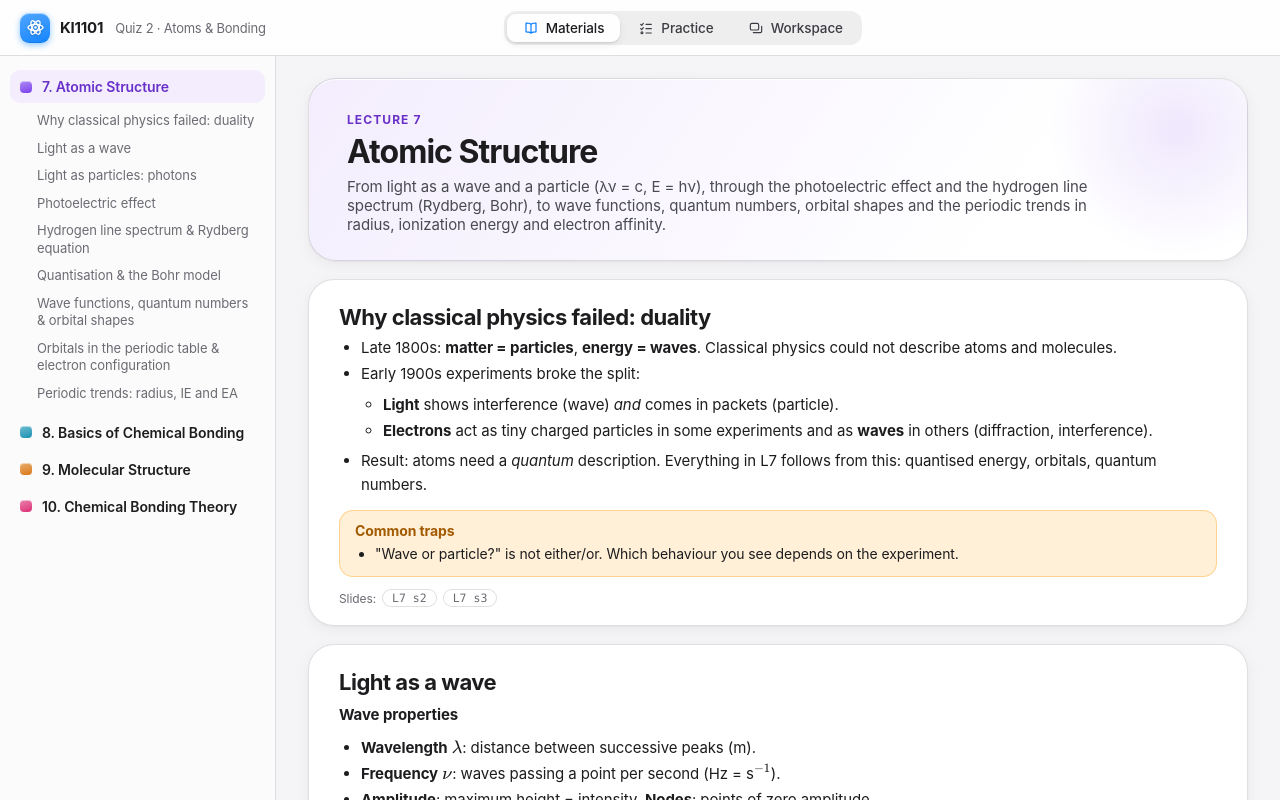
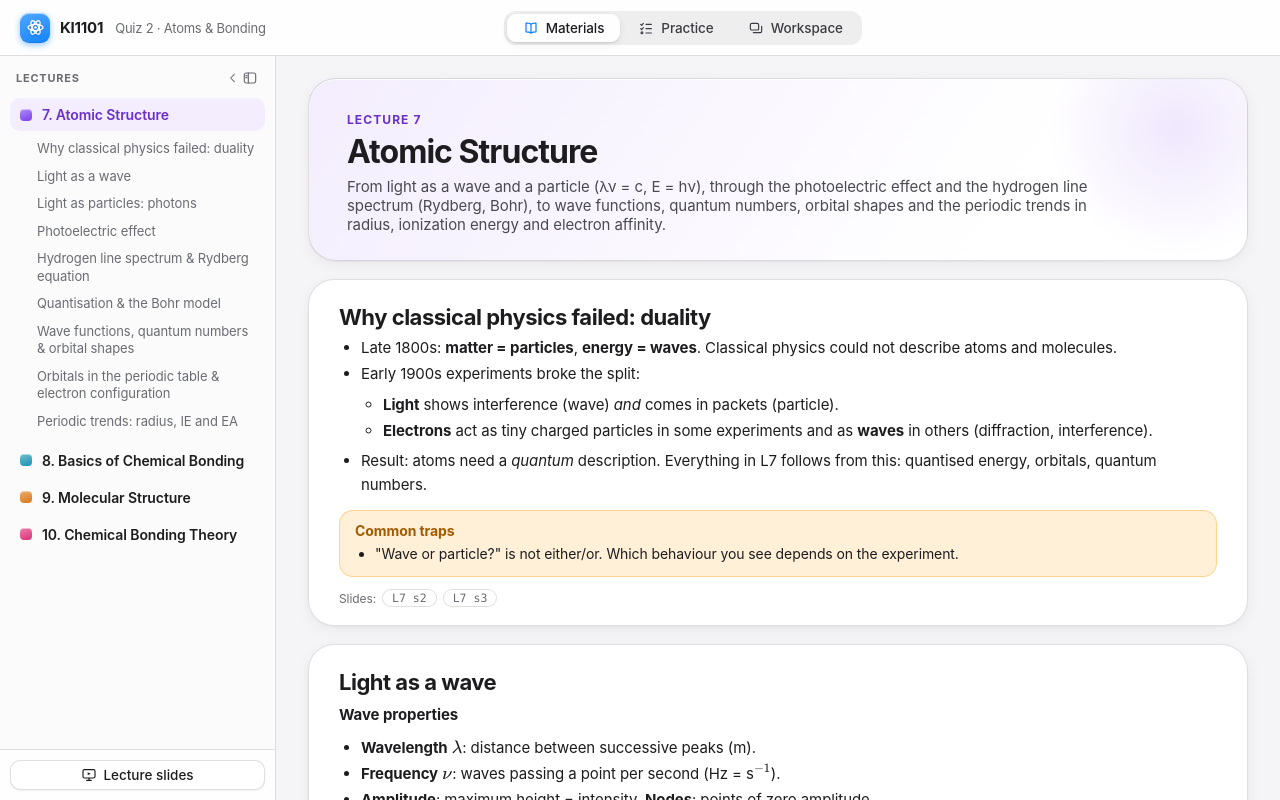
Before and after one commit to JeansRO-0204/ki1101-quiz2-study, a React (Vite) app in the folder app/: page / in a window 1280 px wide. Built offline with nearby package versions, Linux system fonts and the light colour scheme.

Commit message:
Materials: collapsible sidebar and lecture-slides browser
Co-Authored-By: Claude Opus 5.5 <noreply@anthropic.com>

```diff
--- a/app/src/learn/Learn.tsx
+++ b/app/src/learn/Learn.tsx
@@ -1,9 +1,10 @@
-import { Suspense, useEffect } from 'react'
+import { Suspense, lazy, useEffect, useState } from 'react'
 import { CONTENT } from '../content'
 import { WIDGET } from '../registry'
 import { LECTURES, type LectureId } from '../types'
-import { Md, SlideRef, openInWorkspace } from '../lib/kit'
-import { IconPopOut, IconSparkles } from '../lib/icons'
+import { Md, SlideRef, openInWorkspace, useLocalState } from '../lib/kit'
+import { IconChevronLeft, IconPopOut, IconSidebar, IconSlides, IconSparkles } from '../lib/icons'
+const SlidesModal = lazy(() => import('./SlidesModal'))
 
 export default function Learn({ lecture, section }: { lecture: LectureId; section?: string }) {
   const L = CONTENT[lecture]
@@ -13,9 +14,25 @@ export default function Learn({ lecture, section }: { lecture: LectureId; sectio
     else document.querySelector('.learn-main')?.scrollTo({ top: 0 })
   }, [lecture, section])
 
+  const [collapsed, setCollapsed] = useLocalState('learn.side.collapsed', false)
+  const [slides, setSlides] = useState(false)
+
   return (
-    <div className="learn">
+    <div className={'learn' + (collapsed ? ' collapsed' : '')}>
+      {collapsed ? (
+        <aside className="learn-rail" aria-label="Lectures">
+          <button className="rail-b" onClick={() => setCollapsed(false)} title="Show sidebar" aria-label="Show sidebar"><IconSidebar size={18} /></button>
+          {LECTURES.map((l) => <a key={l.id} href={`#/learn/${l.id}`} className={'rail-l' + (l.id === lecture ? ' on' : '')} style={{ ['--c' as string]: l.color }} title={l.title}>{l.id.replace('L', '')}</a>)}
+          <span className="grow" />
+          <button className="rail-b" onClick={() => setSlides(true)} title="Lecture slides" aria-label="Lecture slides"><IconSlides size={18} /></button>
+        </aside>
+      ) : (
       <aside className="learn-side">
+        <div className="side-top">
+          <span className="muted side-cap">Lectures</span>
+          <button className="btn ghost sm" onClick={() => setCollapsed(true)} title="Hide sidebar" aria-label="Hide sidebar"><IconChevronLeft size={14} /><IconSidebar size={16} /></button>
+        </div>
+        <div className="side-list">
         {LECTURES.map((l) => (
           <div key={l.id} className={'lec' + (l.id === lecture ? ' on' : '')} style={{ ['--c' as string]: l.color }}>
             <a className="lec-head" href={`#/learn/${l.id}`}><span className="dot" />{l.id.replace('L', '')}. {l.title}</a>
@@ -28,10 +45,16 @@ export default function Learn({ lecture, section }: { lecture: LectureId; sectio
             )}
           </div>
         ))}
+        </div>
+        <div className="side-foot">
+          <button className="btn side-slides" onClick={() => setSlides(true)}><IconSlides size={16} />Lecture slides</button>
+        </div>
       </aside>
+      )}
       <div className="learn-main">
         <nav className="learn-mnav" aria-label="Lectures and sections">
           <div className="learn-mlecs">{LECTURES.map((l) => <a key={l.id} href={`#/learn/${l.id}`} className={l.id === lecture ? 'on' : ''} style={{ ['--c' as string]: l.color }}>{l.id.replace('L', '')}. {l.title}</a>)}</div>
+          <button className="btn sm" onClick={() => setSlides(true)}><IconSlides size={14} />Slides</button>
           <select className="field" value={section ?? ''} onChange={(e) => { location.hash = `#/learn/${lecture}${e.target.value ? '/' + e.target.value : ''}` }} aria-label="Jump to section">
             <option value="">Jump to section…</option>
             {L.sections.map((s) => <option key={s.id} value={s.id}>{s.title}</option>)}
@@ -65,6 +88,7 @@ export default function Learn({ lecture, section }: { lecture: LectureId; sectio
           </article>
         ))}
       </div>
+      {slides && <Suspense fallback={null}><SlidesModal initial={lecture} onClose={() => setSlides(false)} /></Suspense>}
     </div>
   )
 }
--- /dev/null
+++ b/app/src/learn/SlidesModal.tsx
@@ -0,0 +1,38 @@
+// Browse a lecture's original slides as a thumbnail grid; clicking one opens the full-size slide viewer on top.
+import { useContext, useEffect, useState } from 'react'
+import { SLIDE_COUNT, SlideCtx, slideSrc } from '../lib/kit'
+import { LECTURES, type LectureId } from '../types'
+import { IconX } from '../lib/icons'
+
+export default function SlidesModal({ initial, onClose }: { initial: LectureId; onClose: () => void }) {
+  const [l, setL] = useState<LectureId>(initial)
+  const open = useContext(SlideCtx)
+  useEffect(() => {
+    // Escape closes the grid only when the slide viewer isn't open above it
+    const k = (e: KeyboardEvent) => { if (e.key === 'Escape' && !document.querySelector('.lightbox')) onClose() }
+    window.addEventListener('keydown', k); return () => window.removeEventListener('keydown', k)
+  }, [onClose])
+  const meta = LECTURES.find((x) => x.id === l)!
+  return (
+    <div className="sm-back" onClick={onClose}>
+      <div className="smodal" role="dialog" aria-label="Lecture slides" onClick={(e) => e.stopPropagation()}>
+        <header className="sm-head">
+          <div>
+            <h3>Lecture slides</h3>
+            <small className="muted">{meta.id.replace('L', 'Lecture ')} · {meta.title} · {SLIDE_COUNT[l]} slides</small>
+          </div>
+          <div className="seg">{LECTURES.map((x) => <button key={x.id} className={x.id === l ? 'on' : ''} onClick={() => setL(x.id)}>{x.id}</button>)}</div>
+          <button className="btn ghost sm" onClick={onClose} aria-label="Close"><IconX size={16} /></button>
+        </header>
+        <div className="sm-grid" key={l}>
+          {Array.from({ length: SLIDE_COUNT[l] }, (_, i) => i + 1).map((n) => (
+            <button key={n} className="sm-th" onClick={() => open(l, n)} title={`Slide ${n}`}>
+              <img src={slideSrc(l, n)} alt={`${l} slide ${n}`} loading="lazy" decoding="async" />
+              <span>{n}</span>
+            </button>
+          ))}
+        </div>
+      </div>
+    </div>
+  )
+}
--- a/app/src/lib/icons.tsx
+++ b/app/src/lib/icons.tsx
@@ -47,6 +47,9 @@ export const IconPanels = (p: P) => (
     <path d="M8 19h10.5a2 2 0 0 0 2-2V9.5" />
   </Svg>
 )
+
+export const IconSidebar = (p: P) => <Svg {...p}><rect x="3.5" y="4.5" width="17" height="15" rx="3" /><path d="M9.5 4.5v15M5.8 8.5h1.6M5.8 11.5h1.6" /></Svg>
+export const IconSlides = (p: P) => <Svg {...p}><rect x="3" y="4" width="18" height="12.5" rx="2.2" /><path d="M12 16.5V20M8.5 20h7" /><path d="m10 8 4.5 2.3L10 12.5Z" fill="currentColor" stroke="none" /></Svg>
 
 /* ---- actions ---- */
 export const IconPlus = (p: P) => <Svg {...p}><path d="M12 5v14M5 12h14" /></Svg>
--- a/app/src/lib/kit.tsx
+++ b/app/src/lib/kit.tsx
@@ -48,7 +48,7 @@ export function Formula({ f }: { f: string }) {
 }
 
 /* ---------- slides ---------- */
-const SLIDE_COUNT: Record<LectureId, number> = { L7: 43, L8: 42, L9: 72, L10: 142 }
+export const SLIDE_COUNT: Record<LectureId, number> = { L7: 43, L8: 42, L9: 72, L10: 142 }
 export function slideSrc(l: LectureId, n: number) {
   const pad = String(SLIDE_COUNT[l]).length
   return `slides/${l}/s-${String(n).padStart(pad, '0')}.jpg`
--- a/app/src/styles.css
+++ b/app/src/styles.css
@@ -233,3 +233,33 @@ input[type=range] { accent-color: var(--accent); }
 .page-loading i { width: 8px; height: 8px; border-radius: 50%; background: #c7c7cc; animation: ws-bounce 1s infinite ease-in-out; }
 .page-loading i:nth-child(2) { animation-delay: .15s; } .page-loading i:nth-child(3) { animation-delay: .3s; }
 @keyframes ws-bounce { 0%, 80%, 100% { transform: scale(.6); opacity: .5 } 40% { transform: scale(1); opacity: 1 } }
+
+/* ---------- collapsible Materials sidebar ---------- */
+.learn.collapsed { grid-template-columns: 56px 1fr; }
+.learn-side { display: flex; flex-direction: column; padding: 0; overflow: hidden; }
+.side-top { display: flex; align-items: center; justify-content: space-between; padding: 10px 10px 4px 16px; }
+.side-cap { font-size: 11px; font-weight: 650; text-transform: uppercase; letter-spacing: .07em; }
+.side-top .btn { color: var(--muted); gap: 2px; padding: 3px 6px; }
+.side-list { flex: 1; overflow-y: auto; padding: 4px 10px 12px; }
+.side-foot { padding: 10px; border-top: 1px solid var(--line); background: rgba(255, 255, 255, .7); }
+.side-slides { width: 100%; justify-content: center; }
+.learn-rail { display: flex; flex-direction: column; align-items: center; gap: 6px; padding: 10px 0; border-right: 1px solid var(--line); background: rgba(255, 255, 255, .6); }
+.rail-b { width: 38px; height: 38px; border-radius: 10px; border: none; background: transparent; display: grid; place-items: center; color: #3c3c43; }
+.rail-b:hover { background: var(--soft); }
+.rail-l { width: 34px; height: 34px; border-radius: 10px; display: grid; place-items: center; text-decoration: none; font-weight: 700; font-size: 13px; color: color-mix(in srgb, var(--c) 85%, black); background: color-mix(in srgb, var(--c) 10%, #fff); }
+.rail-l.on { background: var(--c); color: #fff; box-shadow: 0 2px 6px color-mix(in srgb, var(--c) 45%, transparent); }
+.learn-rail .grow { flex: 1; }
+.learn-mnav .btn { justify-self: start; }
+@media (max-width: 800px) { .learn.collapsed { grid-template-columns: 1fr; } .learn-rail { display: none; } }
+
+/* ---------- slides modal ---------- */
+.sm-back { position: fixed; inset: 0; z-index: 900; background: rgba(0, 0, 0, .28); display: grid; place-items: center; padding: 24px; animation: lb-in .15s; }
+.smodal { width: min(1100px, 100%); max-height: min(86vh, 900px); display: flex; flex-direction: column; background: #fff; border-radius: 20px; box-shadow: var(--shadow-lg); overflow: hidden; }
+.sm-head { display: flex; align-items: center; gap: 14px; padding: 14px 18px; border-bottom: 1px solid var(--line); flex-wrap: wrap; }
+.sm-head > div:first-child { flex: 1; min-width: 180px; } .sm-head h3 { margin: 0; font-size: 17px; }
+.sm-grid { flex: 1; min-height: 0; overflow-y: auto; padding: 16px; display: grid; grid-auto-rows: max-content; align-content: start; grid-template-columns: repeat(auto-fill, minmax(170px, 1fr)); gap: 14px; background: #f5f5f7; }
+.sm-th { border: 1px solid var(--line); background: #fff; border-radius: 10px; padding: 0; overflow: hidden; display: grid; cursor: zoom-in; transition: transform .12s, box-shadow .15s; }
+.sm-th:hover { transform: translateY(-2px); box-shadow: 0 8px 20px rgba(0, 0, 0, .12); }
+.sm-th img { width: 100%; aspect-ratio: 16 / 9; object-fit: contain; background: #fff; display: block; }
+.sm-th span { font-size: 11.5px; color: var(--muted); padding: 4px 8px; text-align: left; border-top: 1px solid var(--line); font-variant-numeric: tabular-nums; }
+@media (max-width: 600px) { .sm-back { padding: 0; } .smodal { max-height: 100vh; height: 100%; border-radius: 0; } .sm-grid { grid-template-columns: repeat(2, 1fr); gap: 10px; padding: 10px; } }
```
